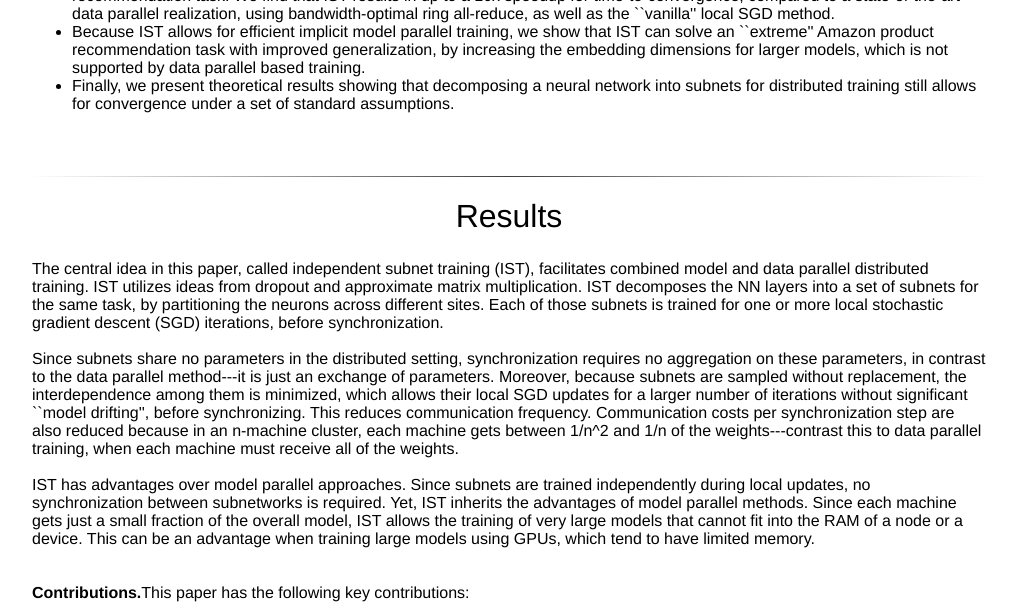
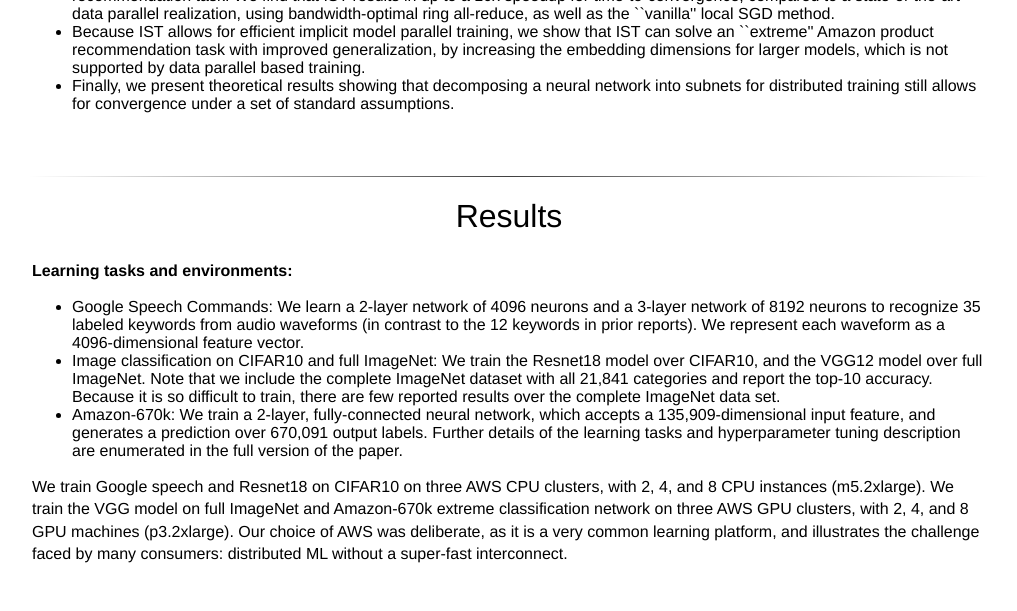
Before and after one commit to akyrillidis/ist, a Jekyll site: the page IST.html, which Jekyll copies as it is, in a window 1280 px wide and 1400 px high, scrolled down 1953 px. Shown: the top 611 px of the window, without its empty margins (131-1148 px from the left). Built offline with Jekyll 4.4.1, drawn with Linux system fonts in a browser that asks for light colours; some web fonts are replaced; some of the changed text lies outside the part shown.

Commit message:
Update IST.html

```diff
--- a/IST.html
+++ b/IST.html
@@ -325,28 +325,13 @@ Furthermore, IST scales to large models that cannot be learned using standard ap
 		<center><h1>Results</h1></center>
 		<tr>
 			<td>
-				The central idea in this paper, called independent subnet training (IST), facilitates combined model and data parallel distributed training.
-				IST utilizes ideas from dropout and approximate matrix multiplication.
-				IST decomposes the NN layers into a set of subnets for the same task, by partitioning the neurons across different sites.
-				Each of those subnets is trained for one or more local stochastic gradient descent (SGD) iterations, before synchronization. <br> <br>
-
-				Since subnets share no parameters in the distributed setting, synchronization requires no aggregation on these parameters, in contrast to the data parallel method---it is just an exchange of parameters.
-				Moreover, because subnets are sampled without replacement, the interdependence among them is minimized, which allows their local SGD updates for a larger number of iterations without significant ``model drifting'', before synchronizing.
-				This reduces communication frequency.
-				Communication costs per synchronization step are also reduced because in an n-machine cluster, each machine gets between 1/n^2 and 1/n of the weights---contrast this to data parallel training, when each machine must receive all of the weights. <br> <br>
-
-				IST has advantages over model parallel approaches.
-				Since subnets are trained independently during local updates, no synchronization between subnetworks is required.
-				Yet, IST inherits the advantages of model parallel methods. Since each machine gets just a small fraction of the overall model, IST allows the training of very large models that cannot fit into the RAM of a node or a device.
-				This can be an advantage when training large models using GPUs, which tend to have limited memory. <br> <br>
-
-				<p><b>Contributions.</b>This paper has the following key contributions:</p>
-					<ul>
-  						<li>We propose independent subnet training, a method for combined model parallel/data parallel training of neural networks on a cluster of machines. IST is specifically designed to work well on public clouds, where it is difficult to realize high-performance, distributed training.  These clouds often combine high performance CPUs and GPUs with relatively low-speed inter-machine inerconnects.</li>
-  						<li>We evaluate IST on speech recognition, image classification (CIFAR10 and full ImageNet), and a large-scale Amazon product recommendation task. We find that IST results in up to a 10x speedup for time-to-convergence, compared to a state-of-the-art data parallel realization, using bandwidth-optimal ring all-reduce, as well as the ``vanilla'' local SGD method.</li>
-  						<li>Because IST allows for efficient implicit model parallel training, we show that IST can solve an ``extreme'' Amazon product recommendation task with improved generalization, by increasing the embedding dimensions for larger models, which is not supported by data parallel based training.</li>
-						<li>Finally, we present theoretical results showing that decomposing a neural network into subnets for distributed training still allows for convergence under a set of standard assumptions.</li>
-					</ul>
+				<p><b>Learning tasks and environments:</b></p>
+				<ul>
+					<li>Google Speech Commands: We learn a 2-layer network of 4096 neurons and a 3-layer network of 8192 neurons to recognize 35 labeled keywords from audio waveforms (in contrast to the 12 keywords in prior reports). We represent each waveform as a 4096-dimensional feature vector.</li>
+					<li>Image classification on CIFAR10 and full ImageNet: We train the Resnet18 model over CIFAR10, and the VGG12 model over full ImageNet. Note that we include the complete ImageNet dataset with all 21,841 categories and report the top-10 accuracy.  Because it is so difficult to train, there are few reported results over the complete ImageNet data set.</li>
+					<li>Amazon-670k: We train a 2-layer, fully-connected neural network, which accepts a 135,909-dimensional input feature, and generates a prediction over 670,091 output labels. Further details of the learning tasks and hyperparameter tuning description are enumerated in the full version of the paper. </li>
+				</ul>
+				<p>We train Google speech and Resnet18 on CIFAR10 on three AWS CPU clusters, with 2, 4, and 8 CPU instances (m5.2xlarge).  We train the VGG model on full ImageNet and Amazon-670k extreme classification network on three AWS GPU clusters, with 2, 4, and 8 GPU machines (p3.2xlarge). Our choice of AWS was deliberate, as it is a very common learning platform, and illustrates the challenge faced by many consumers: distributed ML without a super-fast interconnect.</p>
 			</td>
 		</tr>
 	</table>
```
